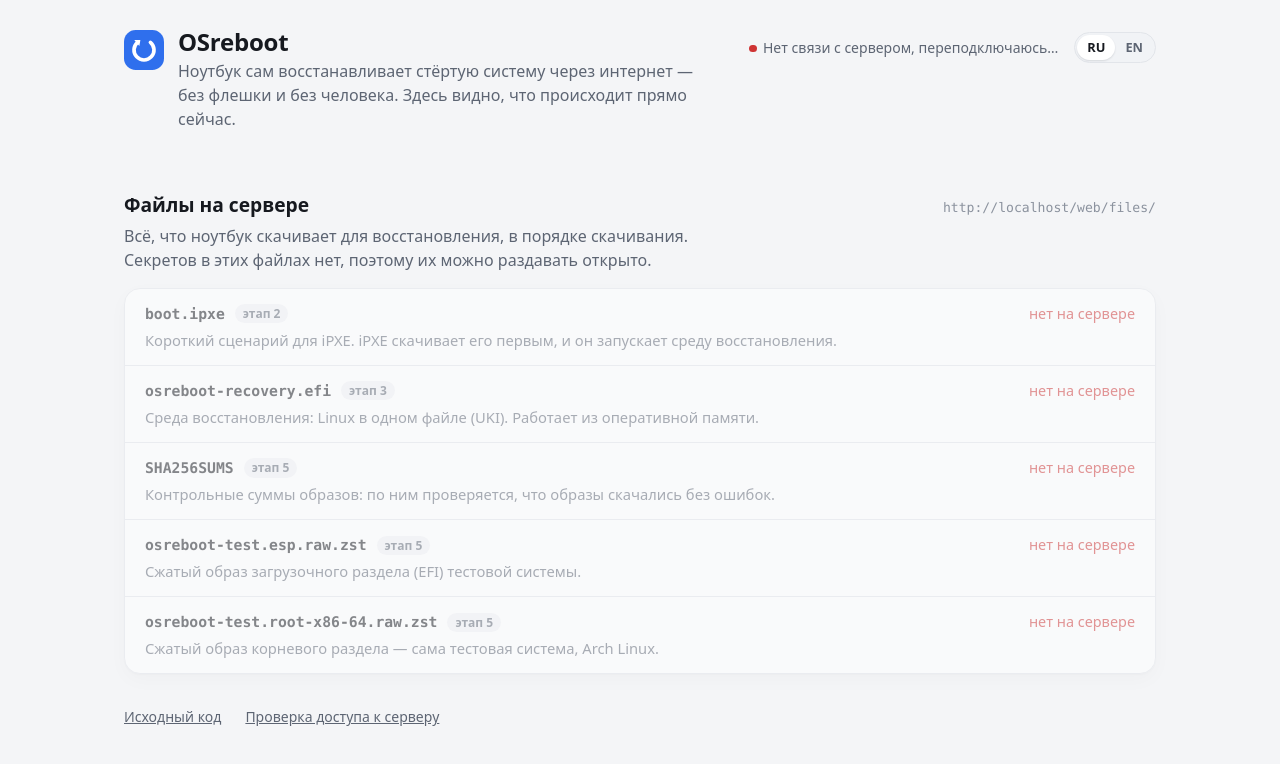
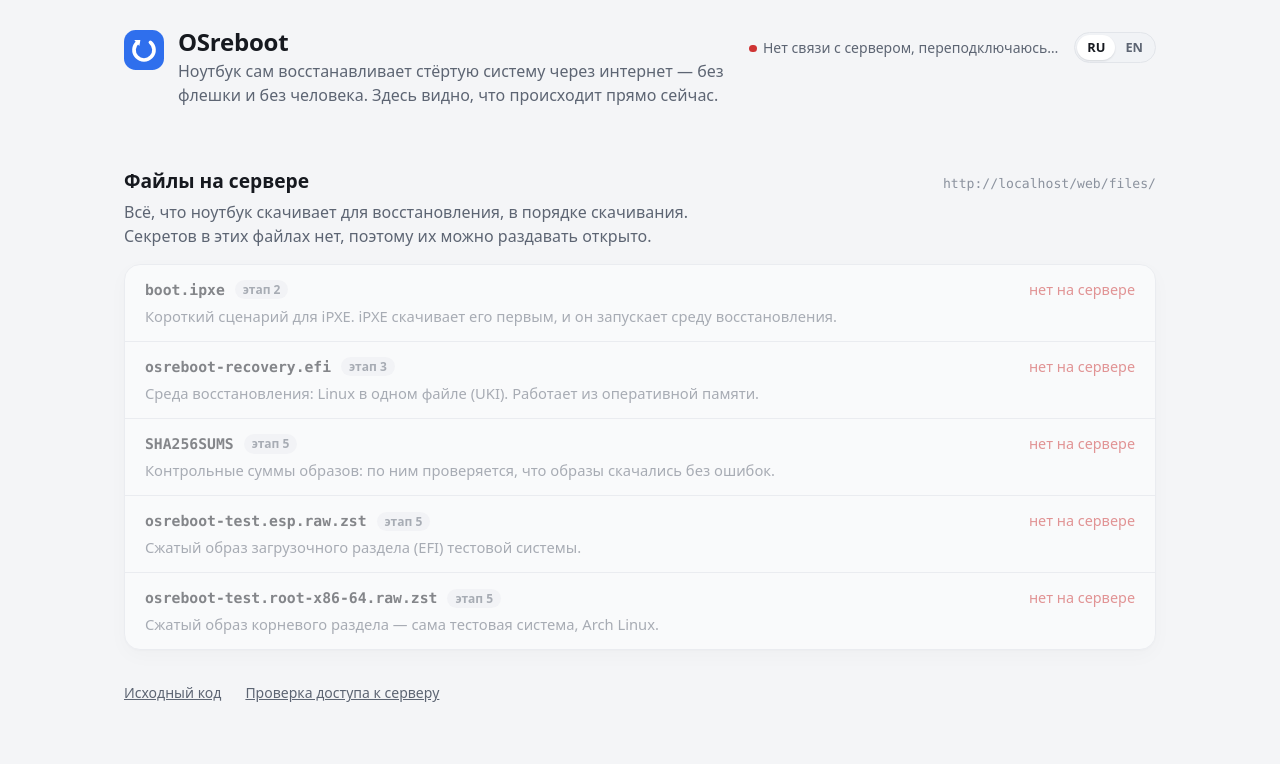
Before and after one commit to Irenid/OSreboot, a website with bundled scripts: page web/index.html in a window 1280 px wide. Built offline with nearby package versions, Linux system fonts and the light colour scheme; no server answers.

Commit message:
status page: header tagline shrinks instead of wrapping

```diff
--- a/web/style.css
+++ b/web/style.css
@@ -134,11 +134,13 @@
   padding: 28px 24px 8px;
 }
 
+/* The tagline gives way to the connection text instead of pushing it to the next line. */
 .brand {
   display: flex;
+  flex: 1 1 480px;
   gap: 14px;
   align-items: flex-start;
-  max-width: 580px;
+  max-width: 640px;
 }
 
 .logo {
```
